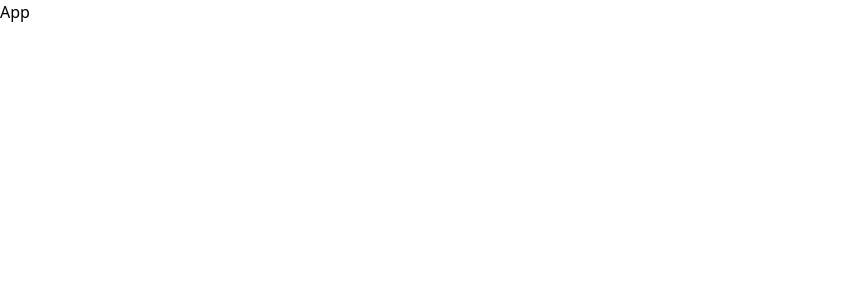
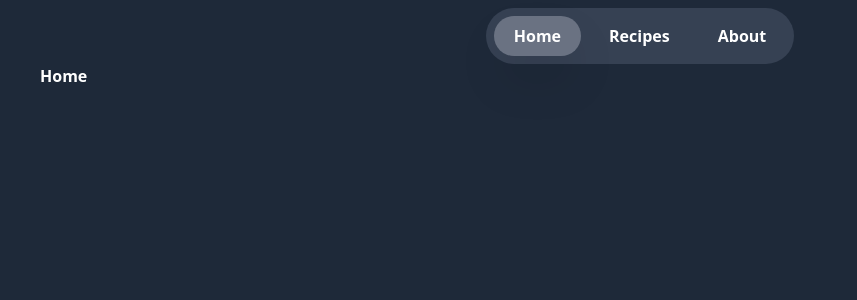
Before and after one commit to strictlyManish/New-Series, a React (Vite) app in the folder Day 01/: page / in a window 1280 px wide. Shown: the top 300 px of the page, without its empty margins (0-857 px from the left). Built offline with nearby package versions, Linux system fonts and the light colour scheme.

Commit message:
Navigation + Routing Complete

```diff
--- a/Day 01/package.json
+++ b/Day 01/package.json
@@ -17,7 +17,6 @@
     "react-hook-form": "^7.63.0",
     "react-router-dom": "^7.9.2",
     "react-toastify": "^11.0.5",
-    "sass": "^1.93.2",
     "tailwindcss": "^4.1.13"
   },
   "devDependencies": {
--- a/Day 01/src/App.jsx
+++ b/Day 01/src/App.jsx
@@ -1,9 +1,14 @@
-import React from 'react'
+import React from "react";
+import Mainroutes from "./Routes/Mainroutes";
+import Navbar from "./Components/Navbar";
 
 function App() {
   return (
-    <div>App</div>
-  )
+    <div className="h-screen w-screen font-semibold bg-gray-800 text-white py-2  px-10">
+      <Navbar />
+      <Mainroutes />
+    </div>
+  );
 }
 
-export default App
+export default App;
--- /dev/null
+++ b/Day 01/src/Components/Navbar.jsx
@@ -0,0 +1,42 @@
+import { NavLink } from "react-router-dom";
+
+function Navbar() {
+  return (
+    <div className="flex justify-center gap-5 bg-transparent">
+      <div className="bg-gray-700 flex gap-2 p-2 rounded-full">
+        <NavLink
+          className={(e) =>
+            e.isActive
+              ? "bg-gray-500 rounded-full text-white px-5 py-2 shadow-2xl"
+              : "px-5 py-2"
+          }
+          to="/"
+        >
+          Home
+        </NavLink>
+        <NavLink
+          className={(e) =>
+            e.isActive
+              ? "bg-gray-500 rounded-full text-white px-5 py-2 shadow-2xl"
+              : "px-5 py-2"
+          }
+          to="/recipies"
+        >
+          Recipes
+        </NavLink>
+        <NavLink
+          className={(e) =>
+            e.isActive
+              ? "bg-gray-500 rounded-full text-white px-5 py-2 shadow-2xl"
+              : "px-5 py-2"
+          }
+          to="/about"
+        >
+          About
+        </NavLink>
+      </div>
+    </div>
+  );
+}
+
+export default Navbar;
--- /dev/null
+++ b/Day 01/src/Pages/About.jsx
@@ -0,0 +1,9 @@
+import React from 'react'
+
+function About() {
+  return (
+    <div>About</div>
+  )
+}
+
+export default About
--- /dev/null
+++ b/Day 01/src/Pages/Home.jsx
@@ -0,0 +1,9 @@
+import React from 'react'
+
+function Home() {
+  return (
+    <div>Home</div>
+  )
+}
+
+export default Home
--- /dev/null
+++ b/Day 01/src/Pages/Recipies.jsx
@@ -0,0 +1,9 @@
+import React from 'react'
+
+function Recipies() {
+  return (
+    <div>Recipies</div>
+  )
+}
+
+export default Recipies
--- /dev/null
+++ b/Day 01/src/Routes/Mainroutes.jsx
@@ -0,0 +1,16 @@
+import { Routes, Route } from "react-router-dom";
+import Home from "../Pages/Home";
+import Recipies from "../Pages/Recipies";
+import About from "../Pages/About";
+
+function Mainroutes() {
+  return (
+    <Routes>
+      <Route path="/" element={<Home />} />
+      <Route path="/recipies" element={<Recipies />} />
+      <Route path="/about" element={<About />} />
+    </Routes>
+  );
+}
+
+export default Mainroutes;
--- a/Day 01/src/main.jsx
+++ b/Day 01/src/main.jsx
@@ -1,4 +1,3 @@
-import { StrictMode } from "react";
 import { createRoot } from "react-dom/client";
 import "./index.css";
 import App from "./App.jsx";
@@ -6,10 +5,8 @@ import { ToastContainer } from "react-toastify";
 import { BrowserRouter } from "react-router-dom";
 
 createRoot(document.getElementById("root")).render(
-  <StrictMode>
-    <BrowserRouter>
-      <App />
-      <ToastContainer theme="dark" />
-    </BrowserRouter>
-  </StrictMode>
+  <BrowserRouter>
+    <App />
+    <ToastContainer theme="dark" />
+  </BrowserRouter>
 );
```
Also changed, not shown: 1 other file (tests, documents, lock files or other folders).
